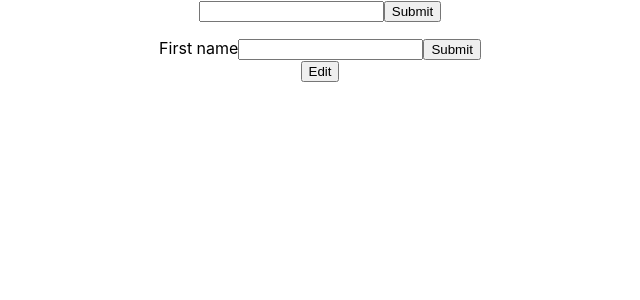
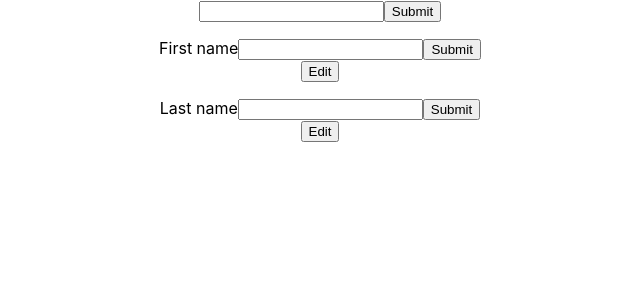
Before and after one commit to DanielNicolae/react_exercice, a React (Create React App) app: page / in a window 1280 px wide. Shown: the top 300 px of the page, without its empty margins (320-960 px from the left). Built offline with nearby package versions, Linux system fonts and the light colour scheme.

Commit message:
I added the last name field.

```diff
--- a/src/App.js
+++ b/src/App.js
@@ -31,6 +31,18 @@ function App() {
       firstName.textContent = text;
     }
   }
+  function submitLastName(e) {
+    e.preventDefault();
+    const inputField = document.getElementsByClassName("inputLastName")[0];
+    if (inputField) {
+      inputField.classList.add("hide");
+    }
+    const lastName = document.getElementsByClassName("lastName")[0];
+    if (lastName) {
+      lastName.classList.add("show");
+      lastName.textContent = text;
+    }
+  }
 
   function editFirstName() {
     const firstName = document.getElementsByClassName("firstName")[0];
@@ -41,7 +53,16 @@ function App() {
       inputField.classList.remove("hide");
       inputField.classList.add("show");
     }
-
+  }
+  function editLastName() {
+    const lastName = document.getElementsByClassName("lastName")[0];
+    lastName.classList.remove("show");
+    lastName.classList.add("hide");
+    const inputField = document.getElementsByClassName("inputLastName")[0];
+    if (inputField) {
+      inputField.classList.remove("hide");
+      inputField.classList.add("show");
+    }
   }
 
   return (
@@ -54,7 +75,8 @@ function App() {
         <button>Submit</button>
       </form>
       <Overview list={taskArray} />
-      <p className="firstName "></p>
+      <div>
+        <p className="firstName"></p>
         <form className="inputFirstName" onSubmit={submitFirstName}>
           <label for="First name">First name</label>
           <input type="text" name="First name" onChange={(e) => {
@@ -64,6 +86,18 @@ function App() {
         </form>
         <button classname="editFirstName" onClick={editFirstName}>Edit</button>
       </div>
+      <div>
+        <p className="lastName"></p>
+        <form className="inputLastName" onSubmit={submitLastName}>
+          <label for="Last name">Last name</label>
+          <input type="text" name="Last name" onChange={(e) => {
+            setText(text => e.target.value);
+          }}></input>
+          <button>Submit</button>
+        </form>
+        <button classname="editLastName" onClick={editLastName}>Edit</button>
+      </div>
+    </div>
   );
 }
 
```
Lines whose indentation alone changed are shown as unchanged.
